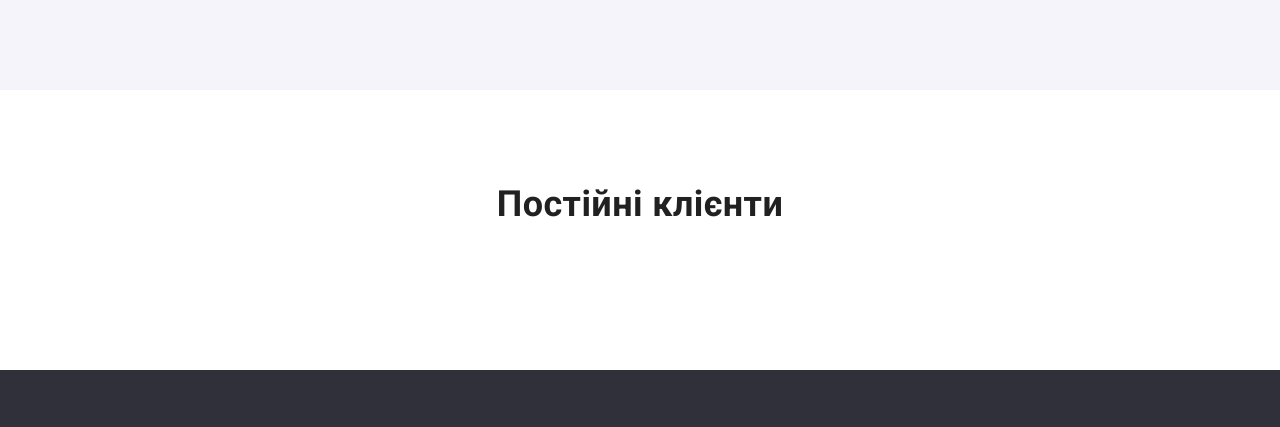
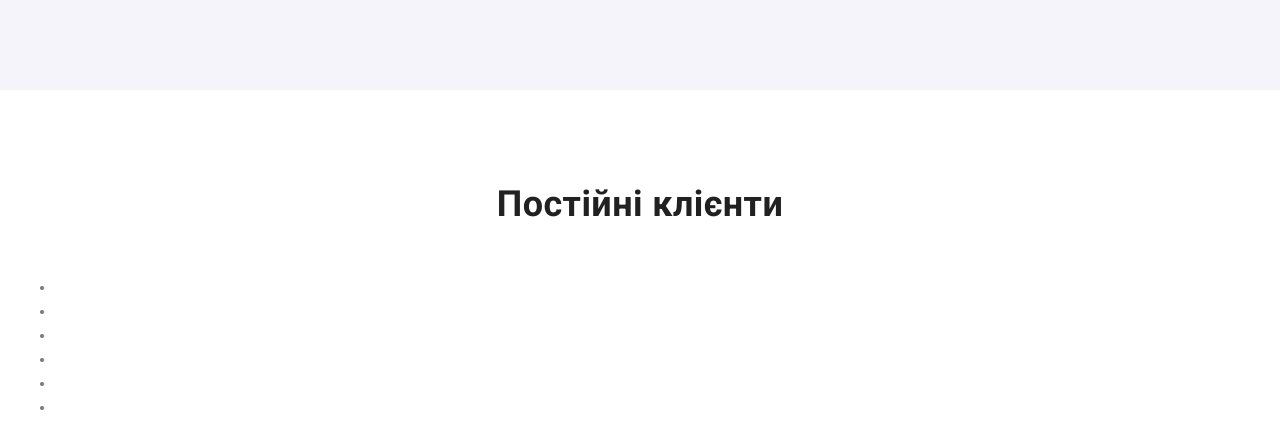
Before and after one commit to VitaliyYakovenko/goit-markup-hw-04, a plain HTML site: page index.html in a window 1280 px wide. Shown: the part 2278-2705 px from the top of the page. Drawn offline with nearby package versions, Linux system fonts and the light colour scheme.

Commit message:
commit-4
1

```diff
--- a/index.html
+++ b/index.html
@@ -269,6 +269,14 @@
         <section class="client-section section">
             <div class="container">
             <h2 class="client-titel">Постійні клієнти</h2>
+            <ul>
+                <li></li>
+                <li></li>
+                <li></li>
+                <li></li>
+                <li></li>
+                <li></li>
+            </ul>
             </div>
         </section>
     </main>
```
